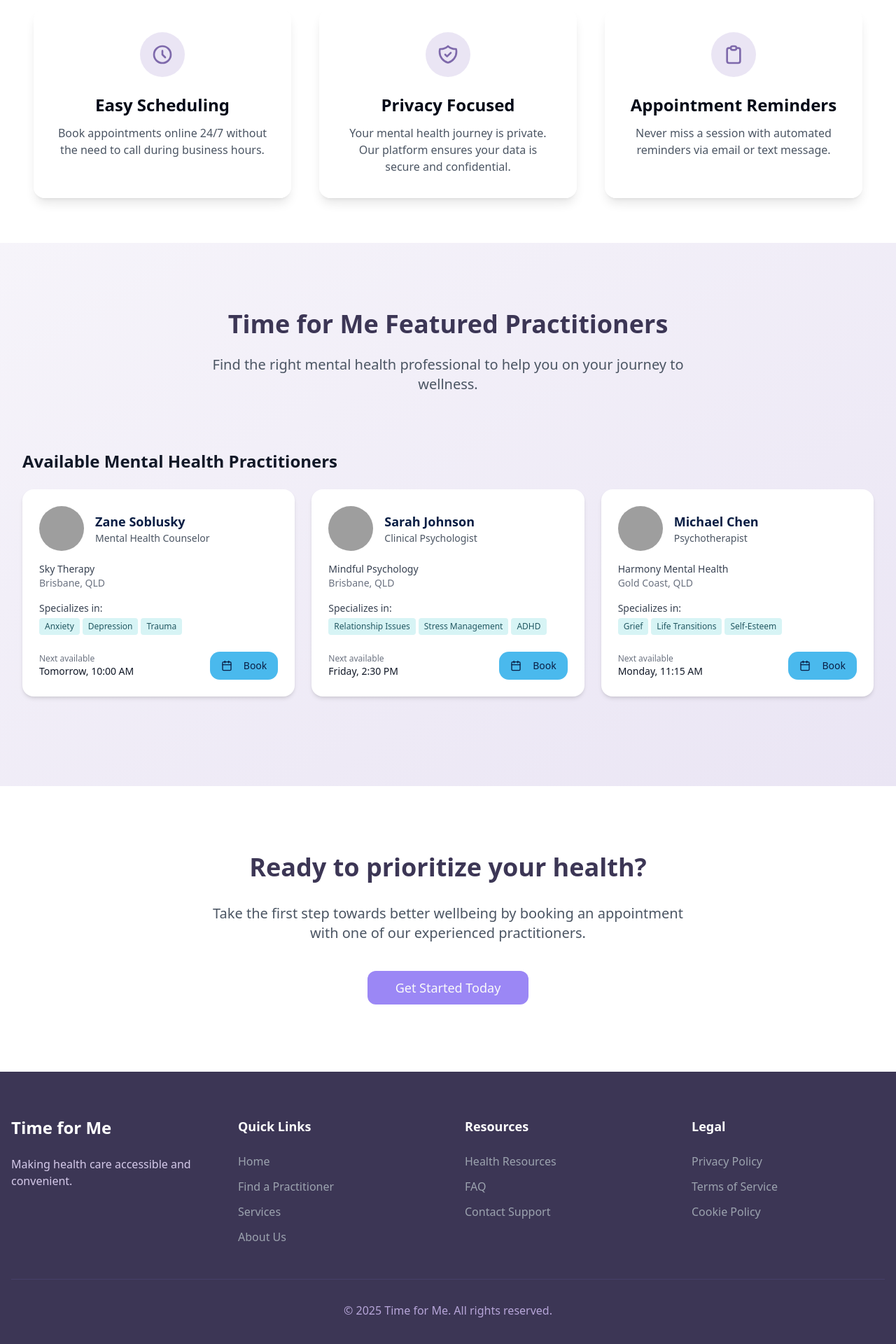
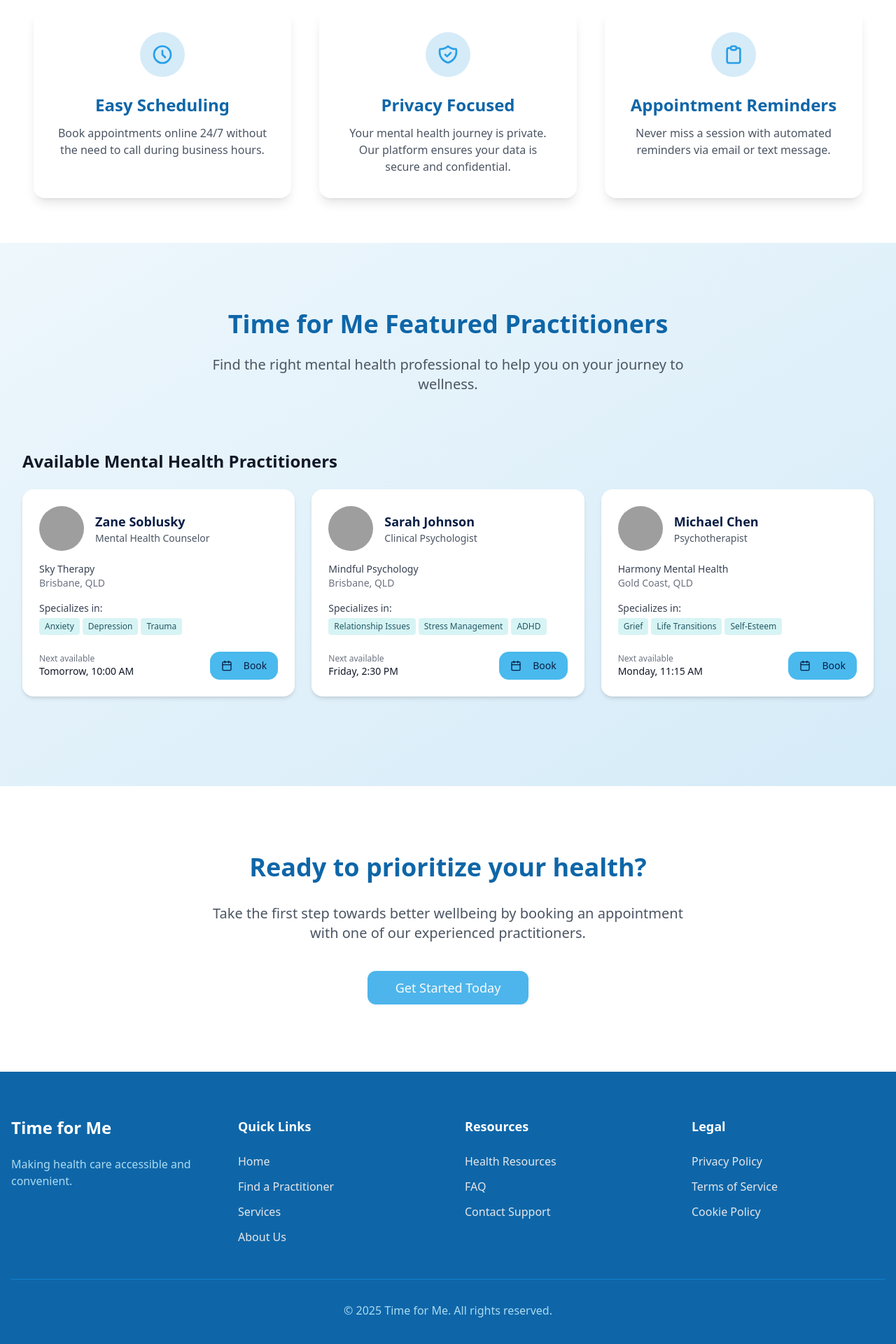
Before and after one commit to astauder/time-for-me, a React (Vite) app: page / in a window 1280 px wide. Shown: the part 800-2720 px from the top of the page at 70% size. Built offline with nearby package versions, Linux system fonts and the light colour scheme; grey boxes are pictures that could not be loaded.

Commit message:
Fix: Apply changes to remaining pages
Apply the necessary changes to the remaining pages to ensure consistency.

```diff
--- a/src/pages/Index.tsx
+++ b/src/pages/Index.tsx
@@ -1,58 +1,60 @@
+
 import React, { useState } from 'react';
 import Navbar from '@/components/Navbar';
 import Hero from '@/components/Hero';
 import PractitionersList from '@/components/practitioners/PractitionersList';
 import { Button } from '@/components/ui/button';
+import { Link } from 'react-router-dom';
 
 const Index = () => {
   // In a real app, this would come from auth context
   const [isLoggedIn] = useState(false);
 
-  return <div className="min-h-screen bg-gradient-to-br from-background to-purple-50/30">
+  return <div className="min-h-screen bg-gradient-to-br from-background to-blue-50/30">
       <Navbar isLoggedIn={isLoggedIn} />
       <Hero />
 
       <section className="py-16 px-4 bg-white">
         <div className="container mx-auto max-w-7xl">
-          <h2 className="text-4xl font-bold text-center text-purple-900 mb-16">Why Choose Time for Me?</h2>
+          <h2 className="text-4xl font-bold text-center text-blue-700 mb-16">Why Choose Time for Me?</h2>
 
           <div className="grid grid-cols-1 md:grid-cols-3 gap-10">
             <div className="glass-card p-8 text-center transition-all hover:scale-105 duration-300">
-              <div className="bg-purple-100 text-purple-500 w-16 h-16 rounded-full flex items-center justify-center mx-auto mb-6">
+              <div className="bg-blue-100 text-blue-500 w-16 h-16 rounded-full flex items-center justify-center mx-auto mb-6">
                 <svg xmlns="http://www.w3.org/2000/svg" className="h-8 w-8" fill="none" viewBox="0 0 24 24" stroke="currentColor">
                   <path strokeLinecap="round" strokeLinejoin="round" strokeWidth={2} d="M12 8v4l3 3m6-3a9 9 0 11-18 0 9 9 0 0118 0z" />
                 </svg>
               </div>
-              <h3 className="text-2xl font-semibold mb-3">Easy Scheduling</h3>
+              <h3 className="text-2xl font-semibold mb-3 text-blue-700">Easy Scheduling</h3>
               <p className="text-gray-600">Book appointments online 24/7 without the need to call during business hours.</p>
             </div>
 
             <div className="glass-card p-8 text-center transition-all hover:scale-105 duration-300">
-              <div className="bg-purple-100 text-purple-500 w-16 h-16 rounded-full flex items-center justify-center mx-auto mb-6">
+              <div className="bg-blue-100 text-blue-500 w-16 h-16 rounded-full flex items-center justify-center mx-auto mb-6">
                 <svg xmlns="http://www.w3.org/2000/svg" className="h-8 w-8" fill="none" viewBox="0 0 24 24" stroke="currentColor">
                   <path strokeLinecap="round" strokeLinejoin="round" strokeWidth={2} d="M9 12l2 2 4-4m5.618-4.016A11.955 11.955 0 0112 2.944a11.955 11.955 0 01-8.618 3.04A12.02 12.02 0 003 9c0 5.591 3.824 10.29 9 11.622 5.176-1.332 9-6.03 9-11.622 0-1.042-.133-2.052-.382-3.016z" />
                 </svg>
               </div>
-              <h3 className="text-2xl font-semibold mb-3">Privacy Focused</h3>
+              <h3 className="text-2xl font-semibold mb-3 text-blue-700">Privacy Focused</h3>
               <p className="text-gray-600">Your mental health journey is private. Our platform ensures your data is secure and confidential.</p>
             </div>
 
             <div className="glass-card p-8 text-center transition-all hover:scale-105 duration-300">
-              <div className="bg-purple-100 text-purple-500 w-16 h-16 rounded-full flex items-center justify-center mx-auto mb-6">
+              <div className="bg-blue-100 text-blue-500 w-16 h-16 rounded-full flex items-center justify-center mx-auto mb-6">
                 <svg xmlns="http://www.w3.org/2000/svg" className="h-8 w-8" fill="none" viewBox="0 0 24 24" stroke="currentColor">
                   <path strokeLinecap="round" strokeLinejoin="round" strokeWidth={2} d="M9 5H7a2 2 0 00-2 2v12a2 2 0 002 2h10a2 2 0 002-2V7a2 2 0 00-2-2h-2M9 5a2 2 0 002 2h2a2 2 0 002-2M9 5a2 2 0 012-2h2a2 2 0 012 2" />
                 </svg>
               </div>
-              <h3 className="text-2xl font-semibold mb-3">Appointment Reminders</h3>
+              <h3 className="text-2xl font-semibold mb-3 text-blue-700">Appointment Reminders</h3>
               <p className="text-gray-600">Never miss a session with automated reminders via email or text message.</p>
             </div>
           </div>
         </div>
       </section>
 
-      <section className="py-24 px-4 bg-gradient-to-br from-purple-50 to-purple-100">
+      <section className="py-24 px-4 bg-gradient-to-br from-blue-50 to-blue-100">
         <div className="container mx-auto text-center max-w-3xl">
-          <h2 className="text-4xl font-bold text-purple-900 mb-6">Time for Me Featured Practitioners</h2>
+          <h2 className="text-4xl font-bold text-blue-700 mb-6">Time for Me Featured Practitioners</h2>
           <p className="text-xl text-gray-600 mb-12">
             Find the right mental health professional to help you on your journey to wellness.
           </p>
@@ -62,48 +64,50 @@ const Index = () => {
 
       <section className="py-24 px-4 bg-white">
         <div className="container mx-auto max-w-5xl text-center">
-          <h2 className="text-4xl font-bold text-purple-900 mb-8">Ready to prioritize your health?</h2>
+          <h2 className="text-4xl font-bold text-blue-700 mb-8">Ready to prioritize your health?</h2>
           <p className="text-xl text-gray-600 mb-10 max-w-2xl mx-auto">
             Take the first step towards better wellbeing by booking an appointment with one of our experienced practitioners.
           </p>
-          <Button size="lg" className="bg-purple-400 hover:bg-purple-500 text-lg px-10 py-6 rounded-xl">Get Started Today</Button>
+          <Link to="/practitioners">
+            <Button size="lg" className="bg-blue-400 hover:bg-blue-500 text-lg px-10 py-6 rounded-xl">Get Started Today</Button>
+          </Link>
         </div>
       </section>
 
-      <footer className="bg-purple-900 text-white py-16">
+      <footer className="bg-blue-700 text-white py-16">
         <div className="container mx-auto px-4">
           <div className="grid grid-cols-1 md:grid-cols-4 gap-12">
             <div>
               <h3 className="text-2xl font-bold mb-6">Time for Me</h3>
-              <p className="text-purple-200">Making health care accessible and convenient.</p>
+              <p className="text-blue-200">Making health care accessible and convenient.</p>
             </div>
             <div>
               <h4 className="font-semibold mb-6 text-lg">Quick Links</h4>
               <ul className="space-y-3">
-                <li><a href="#" className="text-gray-400 hover:text-white transition-colors">Home</a></li>
-                <li><a href="#" className="text-gray-400 hover:text-white transition-colors">Find a Practitioner</a></li>
-                <li><a href="#" className="text-gray-400 hover:text-white transition-colors">Services</a></li>
-                <li><a href="#" className="text-gray-400 hover:text-white transition-colors">About Us</a></li>
+                <li><Link to="/" className="text-gray-200 hover:text-white transition-colors">Home</Link></li>
+                <li><Link to="/practitioners" className="text-gray-200 hover:text-white transition-colors">Find a Practitioner</Link></li>
+                <li><Link to="/services" className="text-gray-200 hover:text-white transition-colors">Services</Link></li>
+                <li><Link to="/about" className="text-gray-200 hover:text-white transition-colors">About Us</Link></li>
               </ul>
             </div>
             <div>
               <h4 className="font-semibold mb-6 text-lg">Resources</h4>
               <ul className="space-y-3">
-                <li><a href="#" className="text-gray-400 hover:text-white transition-colors">Health Resources</a></li>
-                <li><a href="#" className="text-gray-400 hover:text-white transition-colors">FAQ</a></li>
-                <li><a href="#" className="text-gray-400 hover:text-white transition-colors">Contact Support</a></li>
+                <li><Link to="#" className="text-gray-200 hover:text-white transition-colors">Health Resources</Link></li>
+                <li><Link to="#" className="text-gray-200 hover:text-white transition-colors">FAQ</Link></li>
+                <li><Link to="#" className="text-gray-200 hover:text-white transition-colors">Contact Support</Link></li>
               </ul>
             </div>
             <div>
               <h4 className="font-semibold mb-6 text-lg">Legal</h4>
               <ul className="space-y-3">
-                <li><a href="#" className="text-gray-400 hover:text-white transition-colors">Privacy Policy</a></li>
-                <li><a href="#" className="text-gray-400 hover:text-white transition-colors">Terms of Service</a></li>
-                <li><a href="#" className="text-gray-400 hover:text-white transition-colors">Cookie Policy</a></li>
+                <li><Link to="#" className="text-gray-200 hover:text-white transition-colors">Privacy Policy</Link></li>
+                <li><Link to="#" className="text-gray-200 hover:text-white transition-colors">Terms of Service</Link></li>
+                <li><Link to="#" className="text-gray-200 hover:text-white transition-colors">Cookie Policy</Link></li>
               </ul>
             </div>
           </div>
-          <div className="border-t border-purple-800 mt-12 pt-8 text-center text-purple-300">
+          <div className="border-t border-blue-600 mt-12 pt-8 text-center text-blue-200">
             <p>&copy; {new Date().getFullYear()} Time for Me. All rights reserved.</p>
           </div>
         </div>
```
